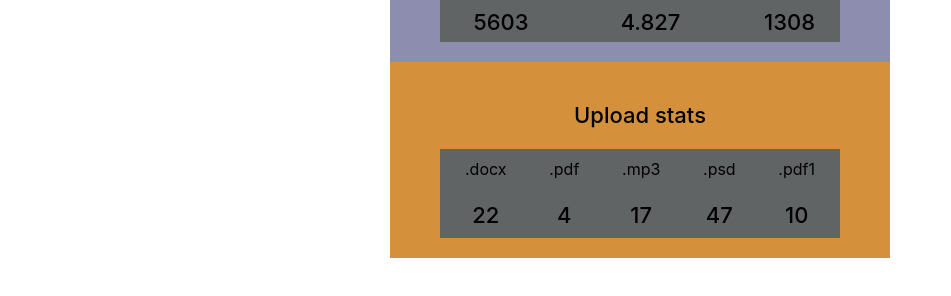
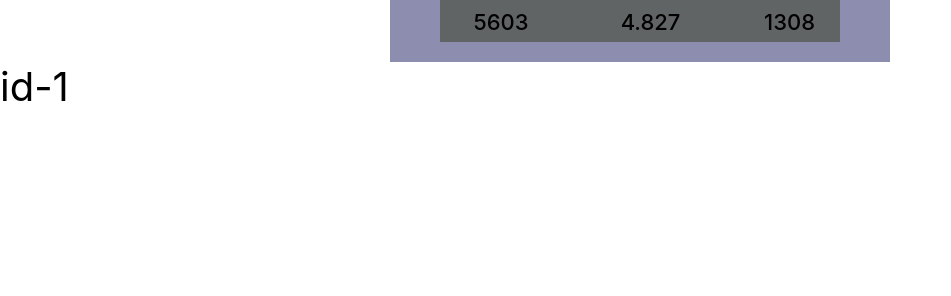
Before and after one commit to smiadv2022/goit-react-hw-01-componentsv1, a React (Create React App) app: page / in a window 1280 px wide. Shown: the part 308-604 px from the top of the page, without its empty margins (0-951 px from the left). Built offline with nearby package versions, Linux system fonts and the light colour scheme.

Commit message:
withstat

```diff
--- a/src/components/App.jsx
+++ b/src/components/App.jsx
@@ -22,8 +22,8 @@ export const App = () => {
         avatar={user.avatar}
         stats={user.stats}
       />
-
-      <Statistics title="Upload stats" stat={dataStat} />
+      {dataStat[0].id}
+      {/* <Statistics title="Upload stats" stat={dataStat} /> */}
     </div>
   );
 };
```
